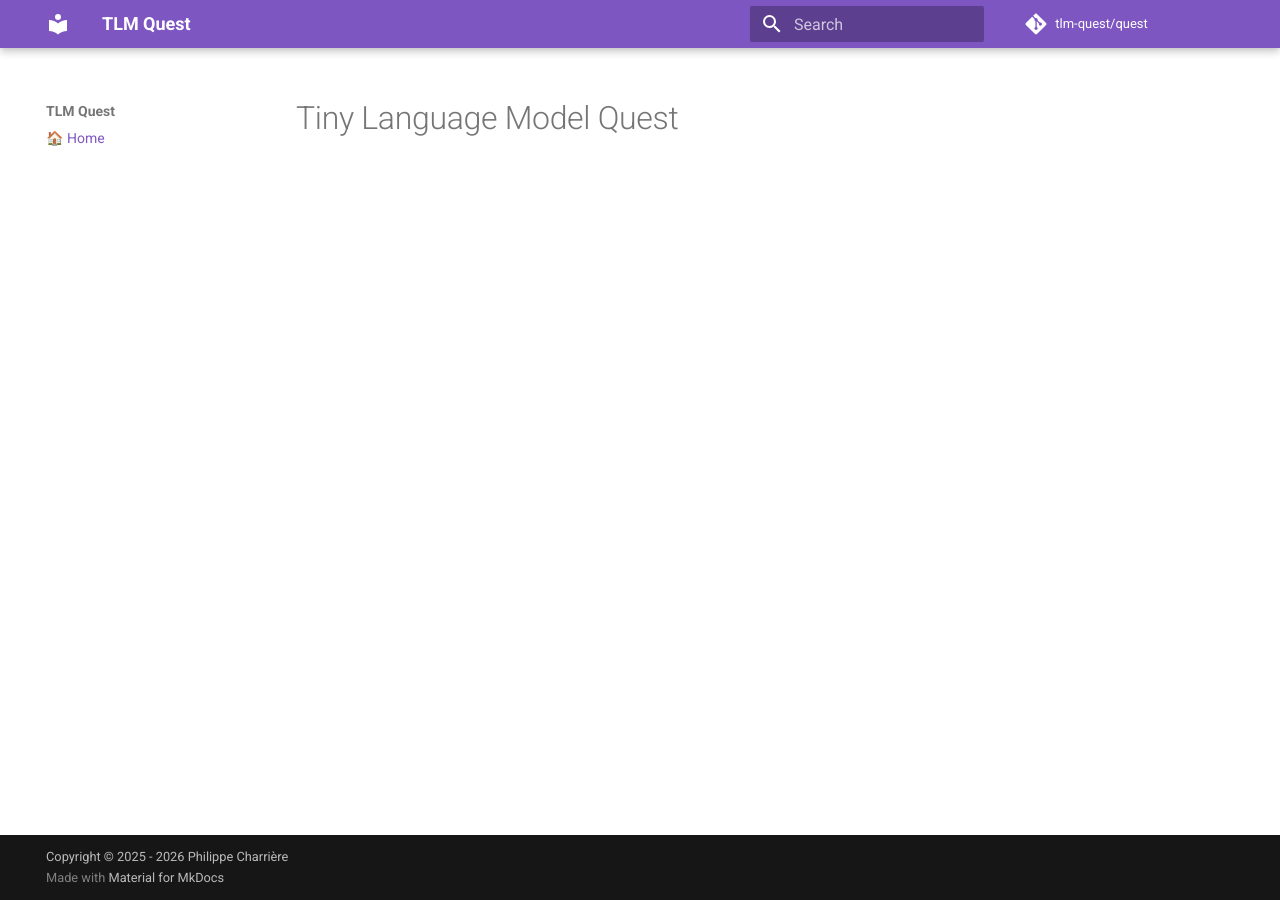
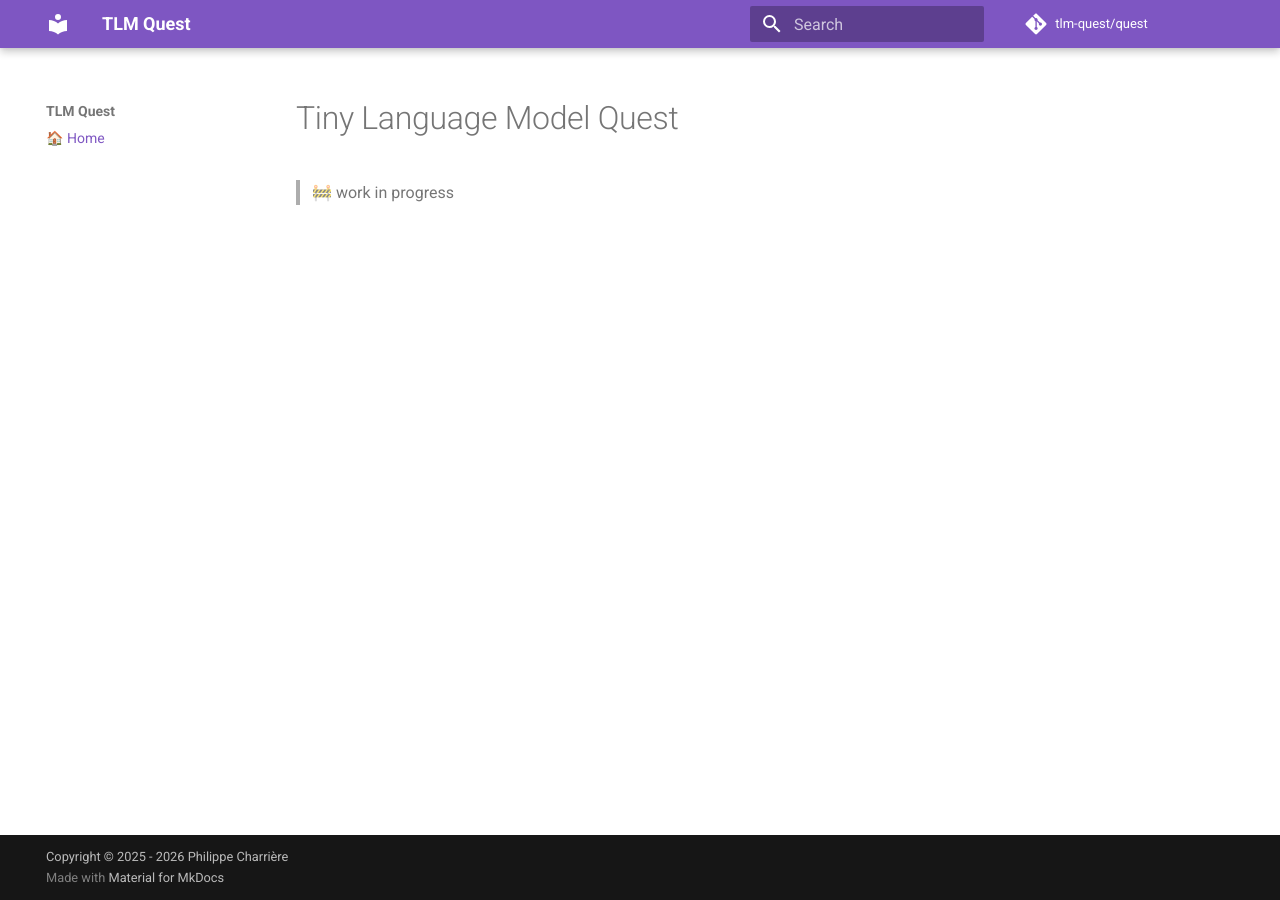
Before and after one commit to tlm-quest/tlm-quest.github.io, an MkDocs documentation site: the page built from docs/index.md, in a window 1280 px wide. Built offline with MkDocs 1.6.1 and Material for MkDocs 9.7.7, drawn with Linux system fonts in a browser that asks for light colours; comment, search, counter and statistics services are not loaded.

Commit message:
🚀 Deploy stuff.

```diff
--- a/docs/index.md
+++ b/docs/index.md
@@ -1 +1,2 @@
 # Tiny Language Model Quest
+> 🚧 work in progress
```
Also changed, not shown: 3 other files.
